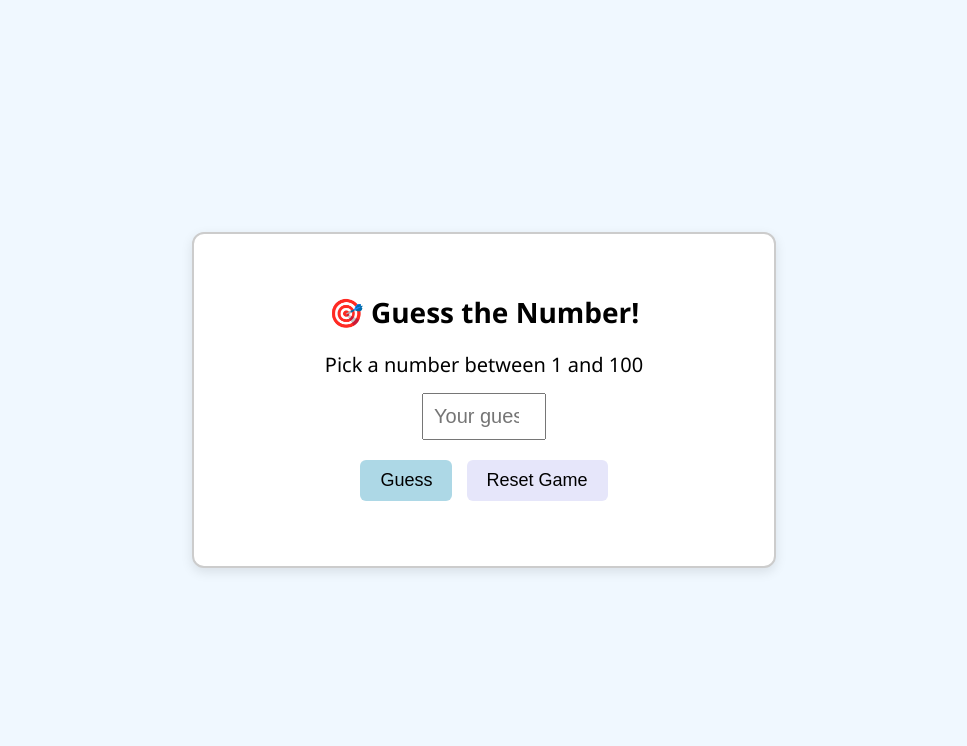
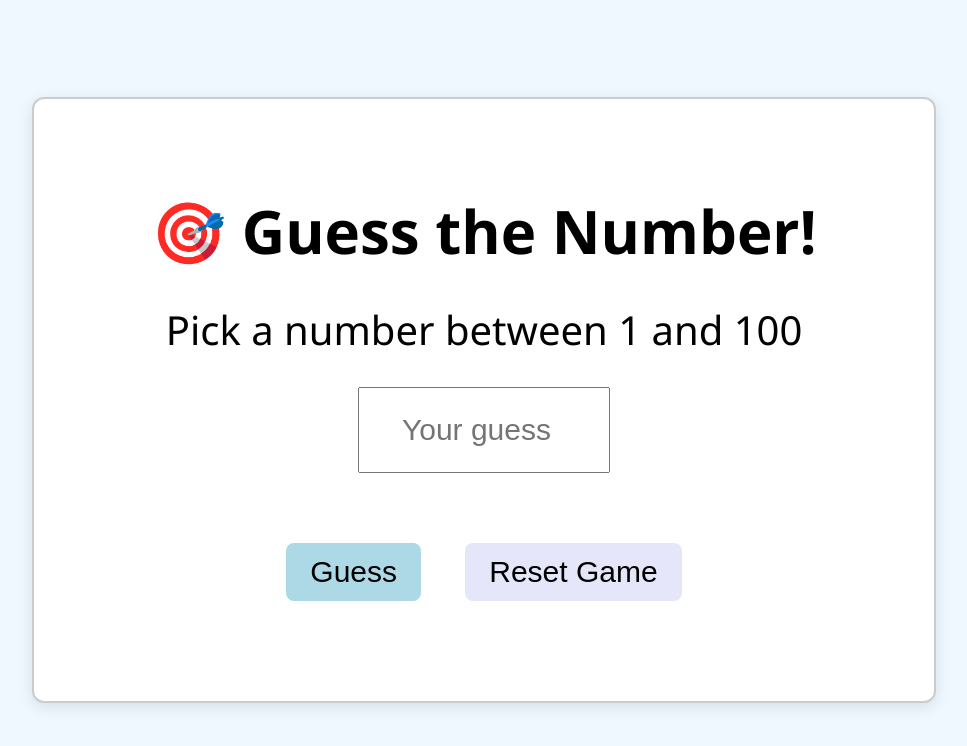
Before and after one commit to ss47tt/guess-number-web, a plain HTML site: page index.html in a window 1280 px wide. Shown: the whole page, without its empty margins (156-1123 px from the left). Drawn offline with Linux system fonts and the light colour scheme.

Commit message:
Add files via upload

```diff
--- a/index.html
+++ b/index.html
@@ -18,34 +18,35 @@
       background-color: #ffffff;
       border: 2px solid #ccc;
       border-radius: 12px;
-      padding: 40px;
+      padding: 50px;
       width: 90%;
-      max-width: 500px;
+      max-width: 800px;
       text-align: center;
-      box-shadow: 0 4px 12px rgba(0,0,0,0.1);
+      box-shadow: 0 4px 16px rgba(0,0,0,0.1);
     }
     h1 {
-      font-size: 28px;
-      margin-bottom: 20px;
+      font-size: 60px;
+      margin-bottom: 30px;
     }
     #range {
-      font-size: 20px;
-      margin-bottom: 15px;
+      font-size: 40px;
+      margin-bottom: 30px;
     }
     input[type="number"] {
-      font-size: 20px;
-      padding: 10px;
-      width: 100px;
+      font-size: 30px;
+      padding: 24px;
+      width: 200px;
       text-align: center;
-      margin-bottom: 15px;
+      margin-bottom: 50px;
     }
     button {
-      font-size: 18px;
-      padding: 10px 20px;
-      margin: 5px;
+      font-size: 30px;
+      padding: 12px 24px;
+      margin: 20px;
       cursor: pointer;
-      border-radius: 6px;
+      border-radius: 8px;
       border: none;
+      transition: background-color 0.2s ease;
     }
     #guessBtn {
       background-color: #add8e6;
@@ -54,8 +55,8 @@
       background-color: #e6e6fa;
     }
     #message {
-      margin-top: 20px;
-      font-size: 18px;
+      margin-top: 30px;
+      font-size: 50px;
       color: #333;
     }
   </style>
```
